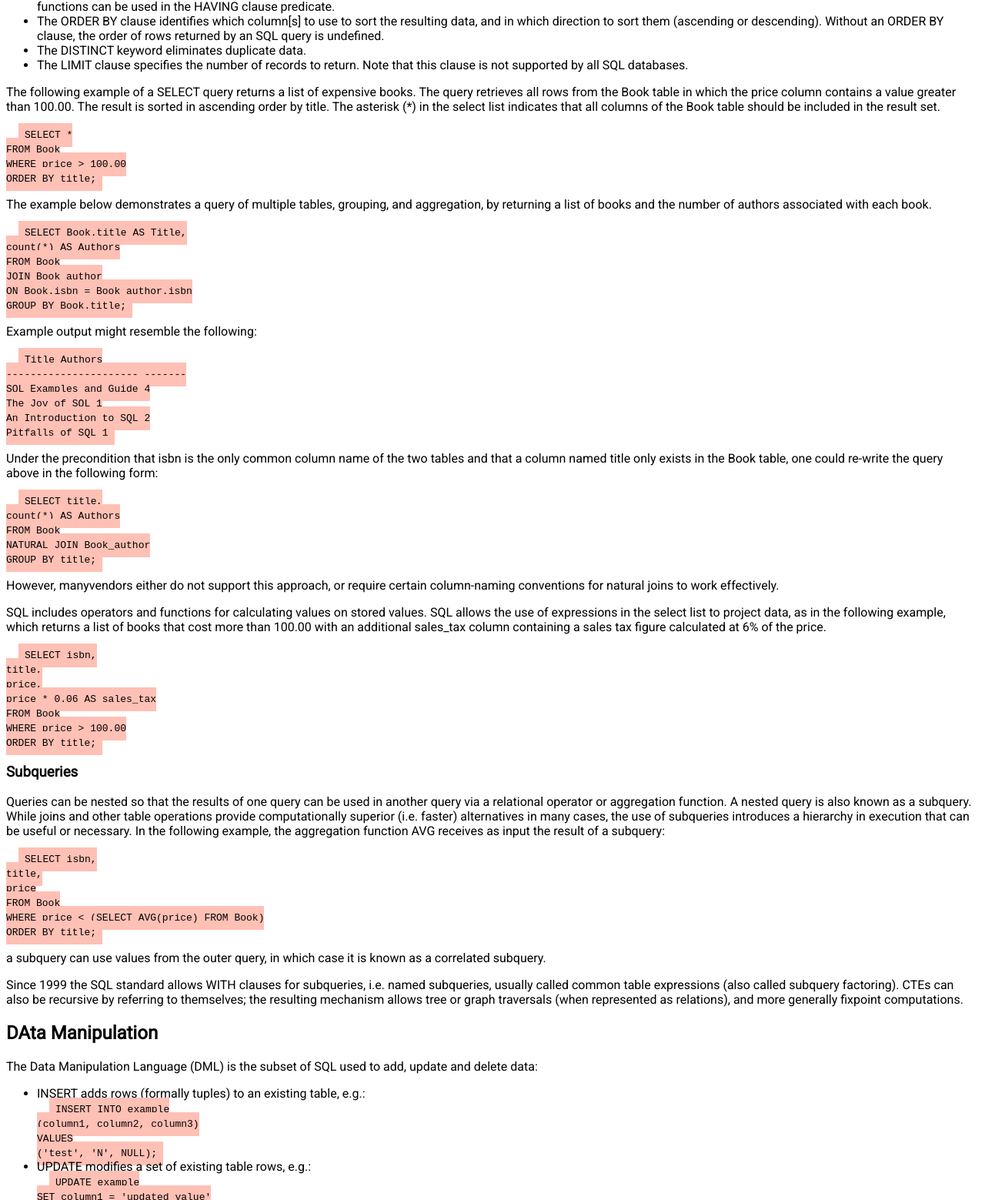
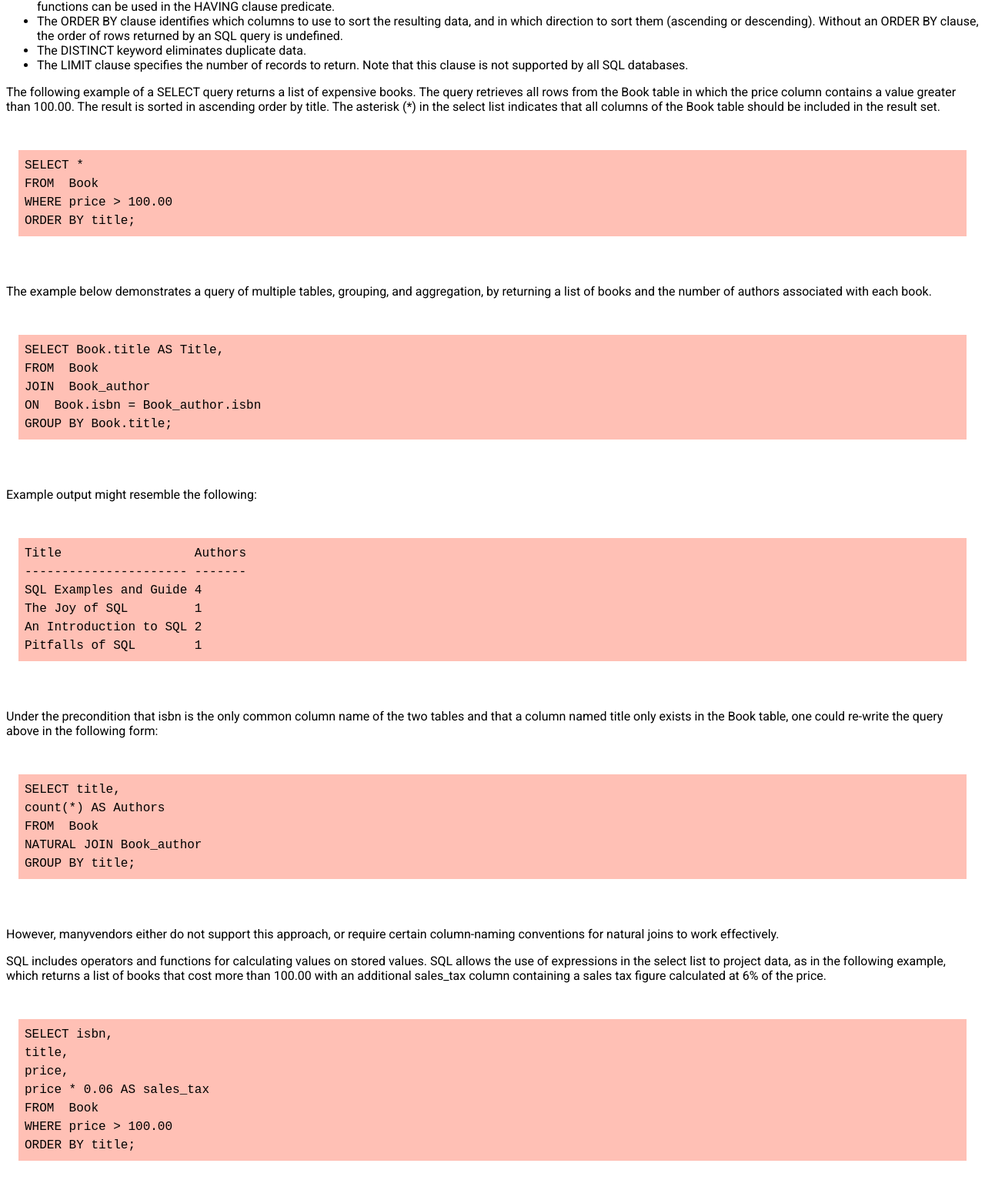
Before and after one commit to lamadrugada/fcc-techdoc, a plain HTML site: page index.html in a window 1280 px wide. Shown: the part 1783-3342 px from the top of the page at 77% size. Drawn offline with Linux system fonts and the light colour scheme.

Commit message:
correcting pre code elements

```diff
--- a/index.html
+++ b/index.html
@@ -58,7 +58,6 @@
           <li>NUMERIC(precision, scale) or DECIMAL(precision, scale)</li>
           <li>DECFLOAT(precision)</li>
         </ul>
-
       </section>
       <section class="main-section" id="Elements">
         <header><h2>Elements</h2></header>
@@ -148,58 +147,63 @@
           <li>The WHERE clause includes a comparison predicate, which restricts the rows returned by the query. The WHERE clause eliminates all rows from the result set where the comparison predicate does not evaluate to True.</li>
           <li>The GROUP BY clause projects rows having common values into a smaller set of rows. GROUP BY is often used in conjunction with SQL aggregation functions or to eliminate duplicate rows from a result set. The WHERE clause is applied before the GROUP BY clause.</li>
           <li>The HAVING clause includes a predicate used to filter rows resulting from the GROUP BY clause. Because it acts on the results of the GROUP BY clause, aggregation functions can be used in the HAVING clause predicate.</li>
-          <li>The ORDER BY clause identifies which column[s] to use to sort the resulting data, and in which direction to sort them (ascending or descending). Without an ORDER BY clause, the order of rows returned by an SQL query is undefined.</li>
+          <li>The ORDER BY clause identifies which columns to use to sort the resulting data, and in which direction to sort them (ascending or descending). Without an ORDER BY clause, the order of rows returned by an SQL query is undefined.</li>
           <li>The DISTINCT keyword eliminates duplicate data.</li>
           <li>The LIMIT clause specifies the number of records to return. Note that this clause is not supported by all SQL databases.</li>
         </ul>
         <p>The following example of a SELECT query returns a list of expensive books. The query retrieves all rows from the Book table in which the price column contains a value greater than 100.00. The result is sorted in ascending order by title. The asterisk (*) in the select list indicates that all columns of the Book table should be included in the result set.</p>
-        <code>SELECT *<br>
-          FROM  Book<br>
-          WHERE price > 100.00<br>
-          ORDER BY title;
-        </code>
+        <pre>
+          <code>SELECT *
+FROM  Book
+WHERE price > 100.00
+ORDER BY title;</code>
+        </pre>
         <p>The example below demonstrates a query of multiple tables, grouping, and aggregation, by returning a list of books and the number of authors associated with each book.</p>
-        <code>SELECT Book.title AS Title,<br>
-          count(*) AS Authors<br>
-          FROM  Book<br>
-          JOIN  Book_author<br>
-          ON  Book.isbn = Book_author.isbn<br>
-          GROUP BY Book.title;
-        </code>
+        <pre>
+          <code>SELECT Book.title AS Title,
+FROM  Book
+JOIN  Book_author
+ON  Book.isbn = Book_author.isbn
+GROUP BY Book.title;</code>
+        </pre>
         <p>Example output might resemble the following:</p>
-        <code>Title                  Authors<br>
-            ---------------------- -------<br>
-            SQL Examples and Guide 4<br>
-            The Joy of SQL         1<br>
-            An Introduction to SQL 2<br>
-            Pitfalls of SQL        1
-        </code>
+        <pre>
+          <code>Title                  Authors
+---------------------- -------
+SQL Examples and Guide 4
+The Joy of SQL         1
+An Introduction to SQL 2
+Pitfalls of SQL        1</code>
+      </pre>
         <p>Under the precondition that isbn is the only common column name of the two tables and that a column named title only exists in the Book table, one could re-write the query above in the following form:</p>
-        <code>SELECT title,<br>
-          count(*) AS Authors<br>
-          FROM  Book<br>
-          NATURAL JOIN Book_author<br>
-          GROUP BY title;
-        </code>
+        <pre>
+          <code>SELECT title,
+count(*) AS Authors
+FROM  Book
+NATURAL JOIN Book_author
+GROUP BY title;</code>
+        </pre>
         <p>However, manyvendors either do not support this approach, or require certain column-naming conventions for natural joins to work effectively.</p>
         <p>SQL includes operators and functions for calculating values on stored values. SQL allows the use of expressions in the select list to project data, as in the following example, which returns a list of books that cost more than 100.00 with an additional sales_tax column containing a sales tax figure calculated at 6% of the price.</p>
-        <code>SELECT isbn,<br>
-          title,<br>
-          price,<br>
-          price * 0.06 AS sales_tax<br>
-          FROM  Book<br>
-          WHERE price > 100.00<br>
-          ORDER BY title;
-        </code>
+        <pre>
+          <code>SELECT isbn,
+title,
+price,
+price * 0.06 AS sales_tax
+FROM  Book
+WHERE price > 100.00
+ORDER BY title;</code>
+        </pre>
         <h3>Subqueries</h3>
         <p>Queries can be nested so that the results of one query can be used in another query via a relational operator or aggregation function. A nested query is also known as a subquery. While joins and other table operations provide computationally superior (i.e. faster) alternatives in many cases, the use of subqueries introduces a hierarchy in execution that can be useful or necessary. In the following example, the aggregation function AVG receives as input the result of a subquery:</p>
-        <code>SELECT isbn,<br>
-          title,<br>
-          price<br>
-          FROM  Book<br>
-          WHERE price < (SELECT AVG(price) FROM Book)<br>
-          ORDER BY title;
-        </code>
+        <pre>
+          <code>SELECT isbn,
+title,
+price
+FROM  Book
+WHERE price < (SELECT AVG(price) FROM Book)
+ORDER BY title;</code>
+        </pre>
         <p>a subquery can use values from the outer query, in which case it is known as a correlated subquery.</p>
         <p>Since 1999 the SQL standard allows WITH clauses for subqueries, i.e. named subqueries, usually called common table expressions (also called subquery factoring). CTEs can also be recursive by referring to themselves; the resulting mechanism allows tree or graph traversals (when represented as relations), and more generally fixpoint computations.</p>
 
@@ -247,5 +251,6 @@
 
   </body>
 
+<!--<script src="https://cdn.freecodecamp.org/testable-projects-fcc/v1/bundle.js"></script>-->
 <script src="./script.js"></script>
 </html>
--- a/style.css
+++ b/style.css
@@ -23,8 +23,11 @@ a:hover {
   text-decoration: underline;
 }
 
-code {
+pre code {
+  display: block;
   padding: 0.5rem;
   margin: 1rem;
   background-color: #FFC0B5;
+  font-size: 1rem;
+  line-height: 1.5rem;
 }
```
